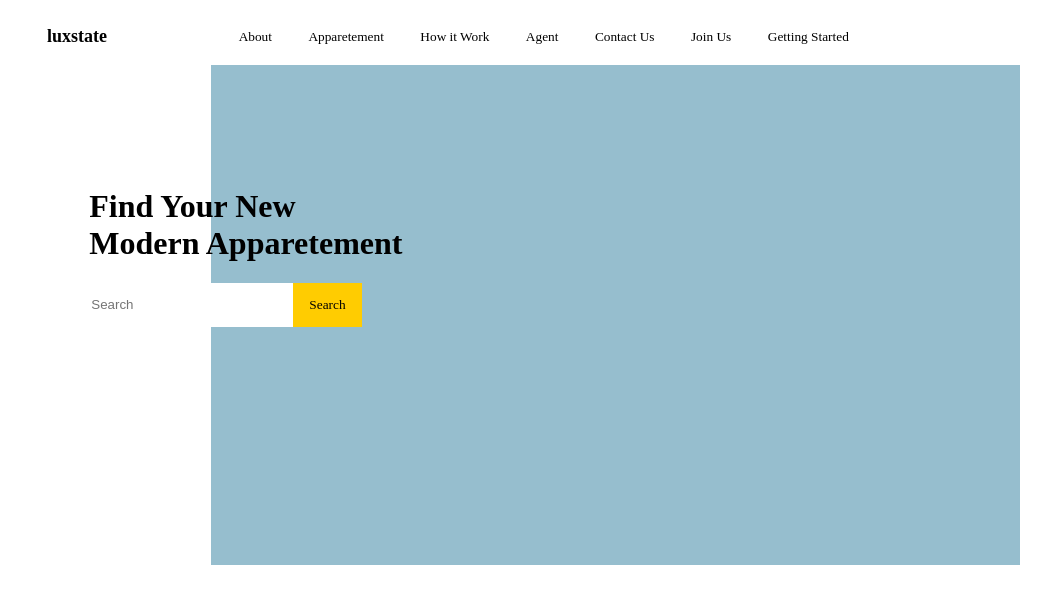
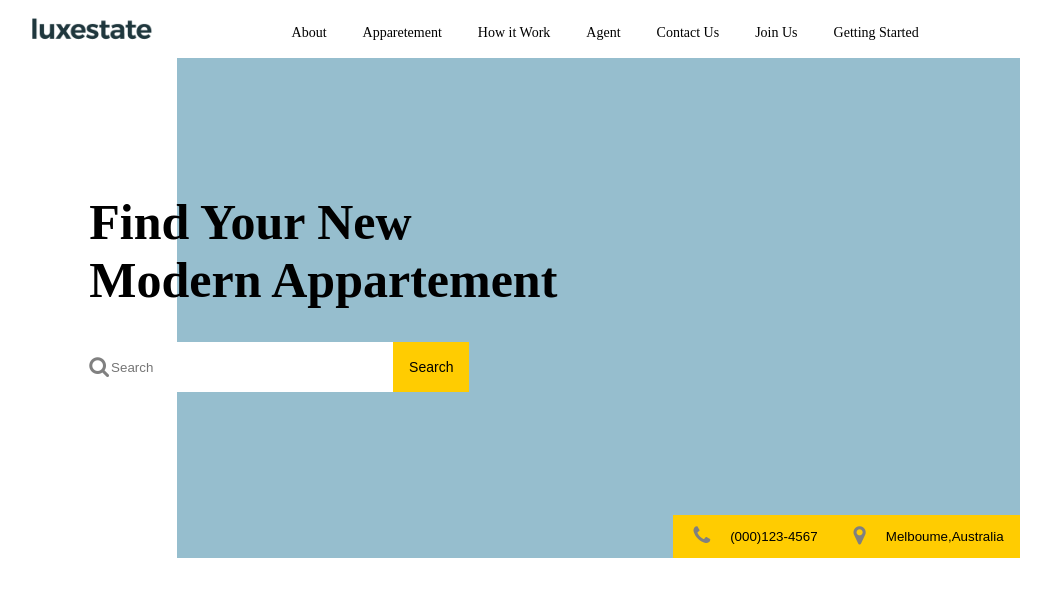
Before and after one commit to jeanlucesokia/psd_scss, a plain HTML site: page index.html in a window 1280 px wide. Shown: the whole page, without its empty margins (126-1177 px from the left). Drawn offline with Linux system fonts and the light colour scheme.

Commit message:
header apps

```diff
--- a/apps/css/index.scss
+++ b/apps/css/index.scss
@@ -3,6 +3,7 @@ $yellow: #ffcc01;
 $blue: #96bece;
 $black: #000000;
 $app_width: 80%;
+$montserrat: 'Montserrat SemiBold';
 body {
     display: flex;
     background-color: $white;
@@ -30,15 +31,13 @@ body {
     margin-left: 20px;
     margin-right: 20px;
 }
-.navbar-row-title {
-    font-size: 18px;
-    width: 10%;
-    text-align: center;
-    font-weight: bold;
+.navbar-row-logo {
+    display: flex;
+    width: 150px;
+    height: 50px;
 }
 .navbar-row-btn {
     margin-left: 10%;
-    font-family: 'arial'
 }
 .navbar-row-btn button {
     text-align: center;
@@ -48,7 +47,8 @@ body {
     outline: none;
     color: $black;
     padding: 14px 16px;
-    font-family: comic sans-serif;
+    font-family: $montserrat;
+    font-size: 14px;
 }
 .navbar-row-btn button:hover {
     background-color: $yellow;
@@ -72,24 +72,63 @@ body {
     position: absolute;
     margin-top: 10%;
     margin-left: 8%;
+    h1 {
+        font-family: 'Montserrat SemiBold';
+        font-weight: bold;
+        font-size: 50px;
     }
     .hero-content-row {
         display: flex;
         flex-direction: row;
+        height: 50px;
+        i {
+            display: flex;
+            align-items: center;
+            left: 15px;
+            top: 40px;
+            color: gray
         }
-.hero-content-row input {
-    width: 200px;
+        input {
             border: none;
             outline: none;
+            width: 280px;
         }
-.btn {
+        button {
             cursor: pointer;
-    text-align: center;
             background-color: $yellow;
             overflow: hidden;
             border: none;
             outline: none;
             color: $black;
             padding: 14px 16px;
-    font-family: comic sans-serif;
+            font-size: 14px;
         }
+    }
+}
+.hero-footer {
+    display: flex;
+    flex-direction: row;
+    justify-content: flex-end;
+    align-items: flex-end;
+    width: 100%;
+    .hero-footer-info{
+        display: flex;
+        background-color: $yellow;
+        i {
+            align-items: center;
+            margin-left: 20px;
+            color: gray
+        }
+        button {
+            cursor: pointer;
+            background-color: transparent;
+            overflow: hidden;
+            border: none;
+            outline: none;
+            color: $black;
+            padding: 14px 16px;
+            font-size: 14;
+        }
+    }
+
+}
--- a/index.html
+++ b/index.html
@@ -4,6 +4,7 @@
     <meta charset="UTF-8" />
     <meta http-equiv="X-UA-Compatible" content="IE=edge" />
     <meta name="viewport" content="width=device-width, initial-scale=1.0" />
+    <link rel="stylesheet" href="https://cdnjs.cloudflare.com/ajax/libs/font-awesome/4.7.0/css/font-awesome.min.css">
     <link rel="stylesheet" href="./apps/css/index.css" />
     <title>psd</title>
   </head>
@@ -12,8 +13,11 @@
     <div class="homepage">
       <div class="navbar">
         <div class="navbar-row">
-          <div class="navbar-row-title">
-            <p>luxstate</p>
+          <div class="navbar-row-logo">
+            <img
+              src="./apps/images/logo.png"
+              alt="luxestate"
+            />
           </div>
           <div class="navbar-row-btn">
             <button>About</button>
@@ -30,15 +34,28 @@
         <div class="hero-content">
         </div>
         <div class="hero-content-column">
-          <h1>Find Your New <br>Modern Apparetement</h1>
+          <h1>Find Your New <br>Modern Appartement</h1>
           <div class="hero-content-row">
-            <input placeholder="Search" />
-            <button class="btn">Search</button>
+              <i class="fa fa-search fa-lg"></i>
+              <input placeholder="Search" />
+              <button>Search</button>
+          </div>
+        </div>
+        <div class="hero-footer">
+          <div class="hero-footer-info">
+            <div>
+              <i class="fa fa-phone fa-lg"></i>
+              <button>(000)123-4567</button>
+            </div>
+            <div>
+              <i class="fa fa-map-marker fa-lg"></i>
+              <button>Melboume,Australia</button>
+            </div>
           </div>
         </div>
       </div>
     </div>
-    <div class="apparetement">
+    <div class="company">
     </div>
   </body>
   <footer></footer>
```
Also changed, not shown: apps/css/index.css, apps/images/logo.png (added), 1 other file. Lines whose indentation alone changed are shown as unchanged.
